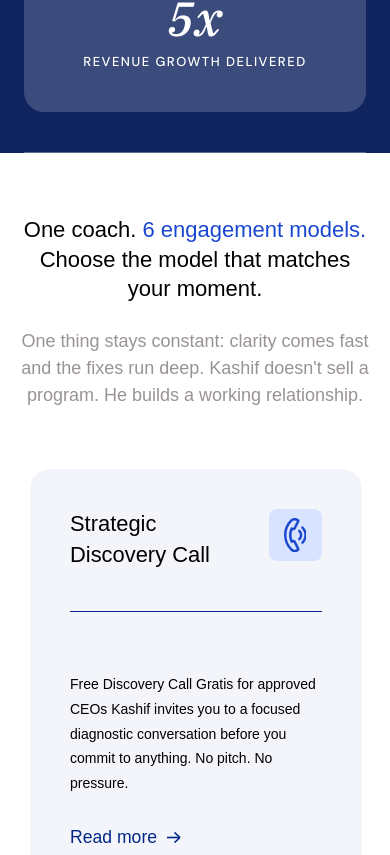
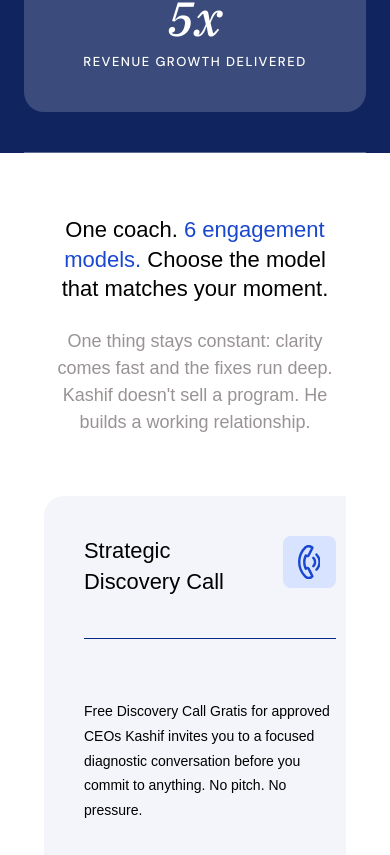
Before and after one commit to mianali453/kashif_salahuddin2, a React (Vite) app: page / in a window 390 px wide. Shown: the part 2822-3677 px from the top of the page. Built offline with nearby package versions, Linux system fonts and the light colour scheme.

Commit message:
Update spacing in SectionSectionSideBySide1 component; adjust padding for improved responsiveness across various screen sizes

```diff
--- a/src/imports/Home-1/Home-3-1612.tsx
+++ b/src/imports/Home-1/Home-3-1612.tsx
@@ -1744,7 +1744,7 @@ function DivSideC1() {
 
 function SectionSectionSideBySide1() {
   return (
-    <div className="bg-white flex flex-col items-center w-full px-[0px] md:px-[40px] lg:px-[144px]" data-name="section.section-side-by-side">
+    <div className="bg-white flex flex-col items-center w-full px-[24px] md:px-[40px] min-[1101px]:!px-[144px]" data-name="section.section-side-by-side">
       <DivSideC1 />
     </div>
   );
```
